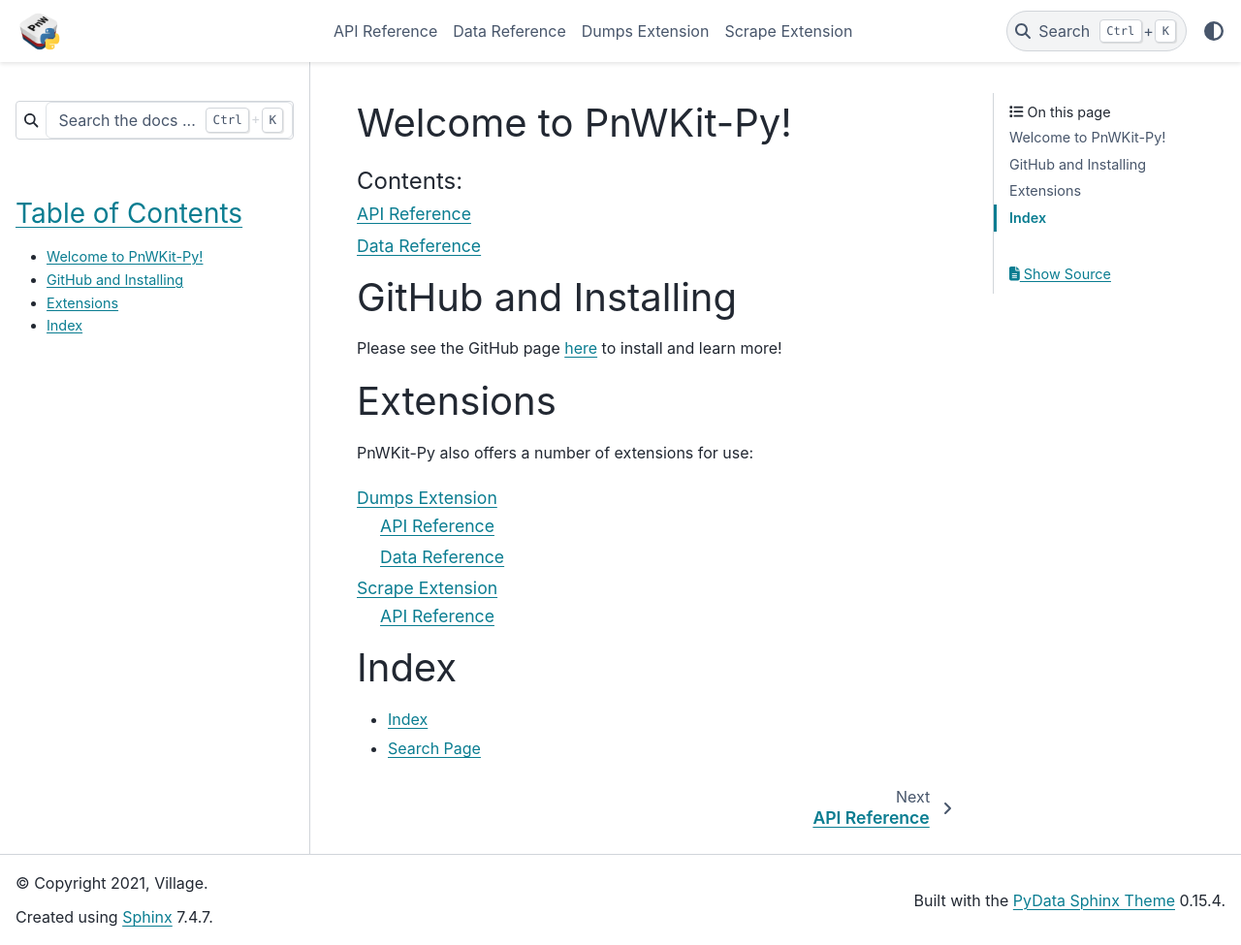
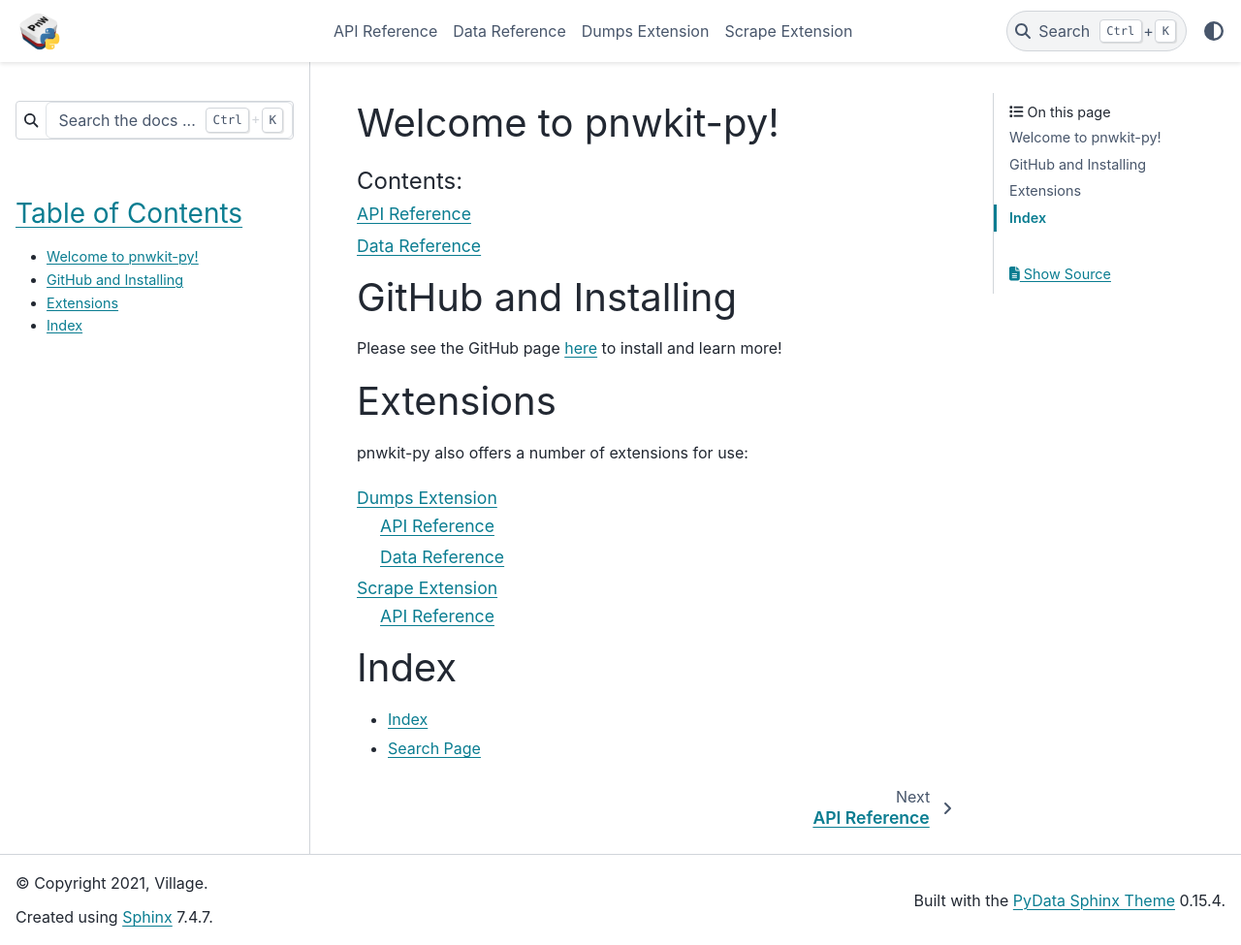
Before and after one commit to mrvillage/pnwkit-py, a Sphinx documentation site: the page built from docs/index.rst, in a window 1280 px wide and 975 px high. Shown: the whole window at 97% size. Built offline with Sphinx 7.4.7 and the PyData theme 0.15.4, drawn with Linux system fonts in a browser that asks for light colours.

Commit message:
Small docs changes

```diff
--- a/docs/index.rst
+++ b/docs/index.rst
@@ -3,7 +3,7 @@
    You can adapt this file completely to your liking, but it should at least
    contain the root `toctree` directive.
 
-Welcome to PnWKit-Py!
+Welcome to pnwkit-py!
 =====================================
 
 .. toctree::
@@ -19,7 +19,7 @@
 
 Extensions
 ==========
-PnWKit-Py also offers a number of extensions for use:
+pnwkit-py also offers a number of extensions for use:
 
 .. toctree::
    :maxdepth: 2
```
